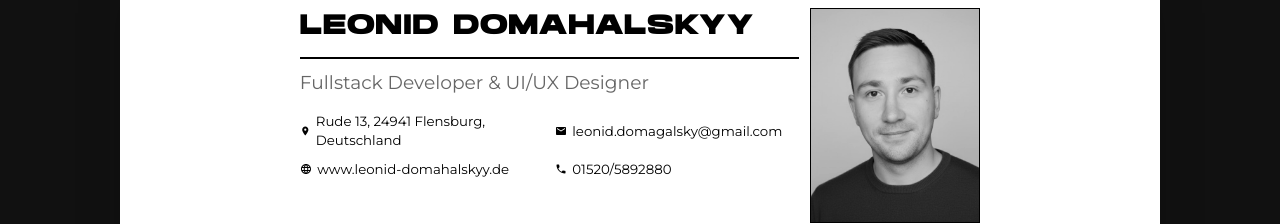
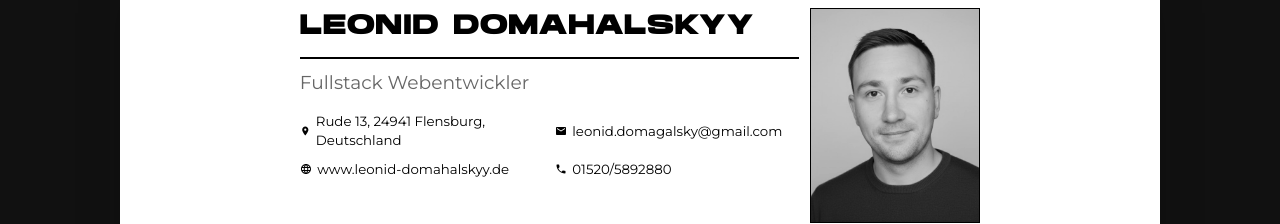
Before and after one commit to ledo9315/portfolio_nextjs, a Next.js app: page /lebenslauf-print in a window 1280 px wide. Shown: the part 233-457 px from the top of the page. Built offline with nearby package versions, Linux system fonts and the light colour scheme.

Commit message:
Feature: updated job title on the resume

```diff
--- a/src/app/lebenslauf-print/page.tsx
+++ b/src/app/lebenslauf-print/page.tsx
@@ -227,7 +227,7 @@ const CVPrintComponent = () => {
       <div className="section header">
         <div className="header-text">
           <h1>Leonid Domahalskyy</h1>
-          <div className="subtitle">Fullstack Developer & UI/UX Designer</div>
+          <div className="subtitle">Fullstack Webentwickler</div>
 
           <div className="contact-grid">
             <div className="contact-item">
@@ -248,8 +248,6 @@ const CVPrintComponent = () => {
             </div>
           </div>
         </div>
-        {/* ponytail: plain img — react-to-print clones the DOM, static path prints reliably */}
-        {/* eslint-disable-next-line @next/next/no-img-element */}
         <img
           className="profile-photo"
           src="/img/profil_sw_2.jpg"
```
